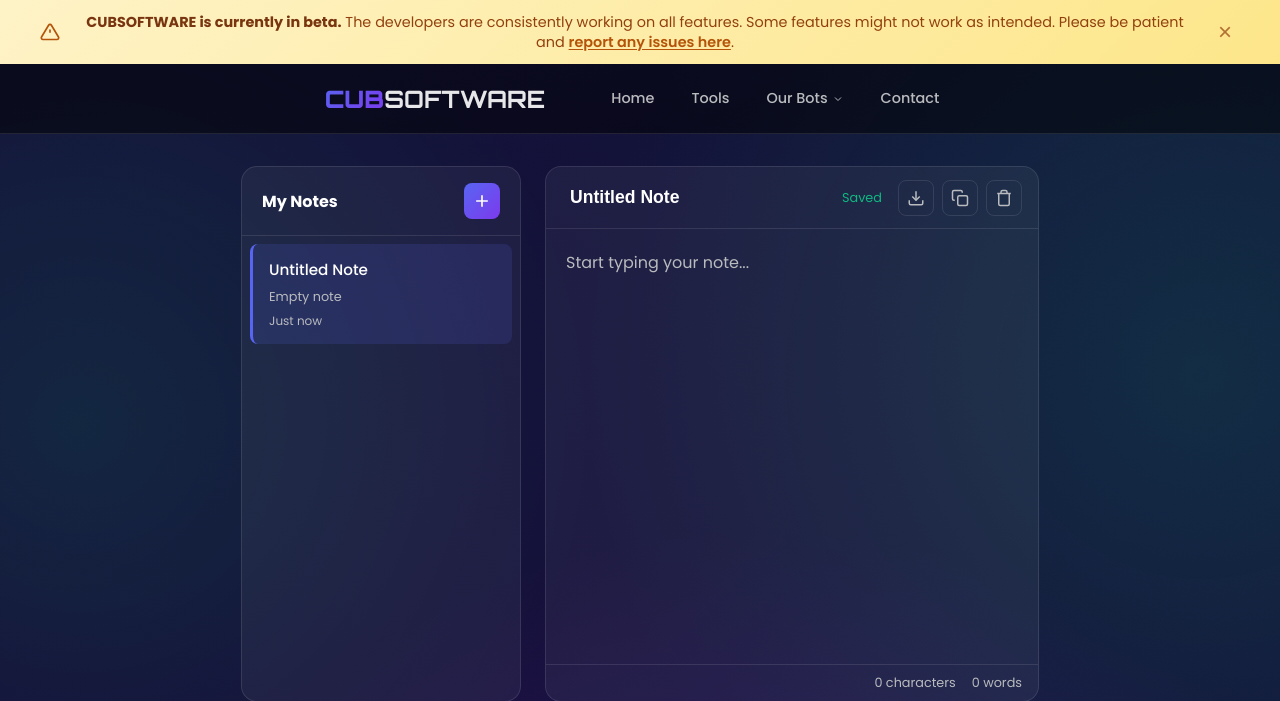
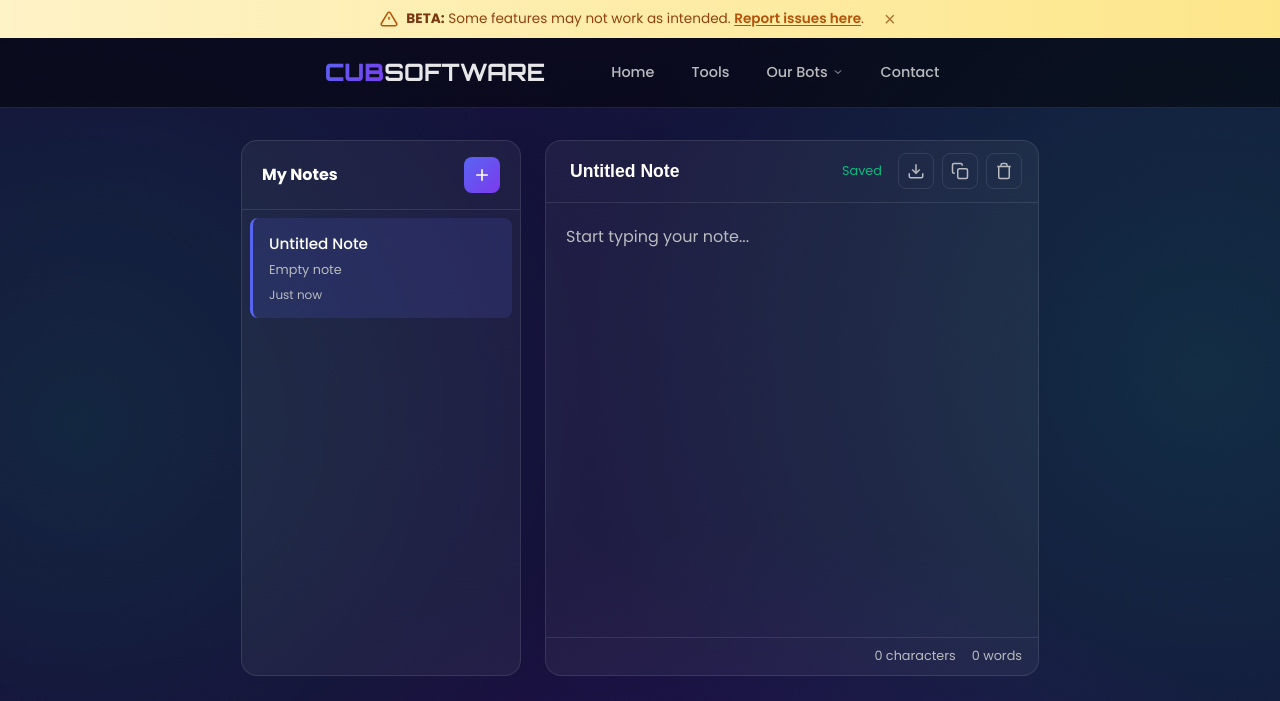
Before and after one commit to HexEchoTV/CUBSOFTWARE, a Flask app: page /apps/notepad in a window 1280 px wide. Shown: the top 701 px of the page. Run offline with Flask 3, Linux system fonts and the light colour scheme; some libraries are stand-ins or nearby versions.

Commit message:
CUBSOFTWARE DEPLOYMENT

```diff
--- a/cubsoftware-server/apps/cubsoftware-website/website/includes/header.html
+++ b/cubsoftware-server/apps/cubsoftware-website/website/includes/header.html
@@ -3,16 +3,12 @@
 <!-- Beta Banner -->
 <div class="beta-banner" id="betaBanner">
     <div class="beta-banner-content">
-        <svg class="beta-icon" viewBox="0 0 24 24" fill="none" stroke="currentColor" stroke-width="2" width="20" height="20">
+        <svg class="beta-icon" viewBox="0 0 24 24" fill="none" stroke="currentColor" stroke-width="2" width="18" height="18">
             <path d="M10.29 3.86L1.82 18a2 2 0 0 0 1.71 3h16.94a2 2 0 0 0 1.71-3L13.71 3.86a2 2 0 0 0-3.42 0z"/>
             <line x1="12" y1="9" x2="12" y2="13"/>
             <line x1="12" y1="17" x2="12.01" y2="17"/>
         </svg>
-        <p>
-            <strong>CUBSOFTWARE is currently in beta.</strong>
-            The developers are consistently working on all features. Some features might not work as intended. Please be patient and
-            <a href="/contact">report any issues here</a>.
-        </p>
+        <p><strong>BETA:</strong> Some features may not work as intended. <a href="/contact">Report issues here</a>.</p>
         <button class="beta-banner-close" id="betaBannerClose" aria-label="Dismiss">&times;</button>
     </div>
 </div>
--- a/cubsoftware-server/apps/cubsoftware-website/website/static/css/shared.css
+++ b/cubsoftware-server/apps/cubsoftware-website/website/static/css/shared.css
@@ -234,21 +234,20 @@ a:hover {
 
 /* ==================== BETA BANNER ==================== */
 .beta-banner {
-    background: linear-gradient(135deg, #fef3c7, #fde68a);
+    background: linear-gradient(90deg, #fef3c7, #fde68a);
     color: #92400e;
-    padding: 0.75rem 1rem;
+    padding: 0.5rem 1rem;
     position: relative;
     z-index: 1001;
 }
 
 .beta-banner-content {
-    max-width: 1200px;
+    max-width: 1400px;
     margin: 0 auto;
     display: flex;
     align-items: center;
-    gap: 0.75rem;
+    gap: 0.5rem;
     justify-content: center;
-    text-align: center;
 }
 
 .beta-banner .beta-icon {
@@ -258,8 +257,8 @@ a:hover {
 
 .beta-banner p {
     margin: 0;
-    font-size: 0.9rem;
-    line-height: 1.4;
+    font-size: 0.85rem;
+    white-space: nowrap;
 }
 
 .beta-banner strong {
@@ -281,31 +280,24 @@ a:hover {
     background: none;
     border: none;
     color: #92400e;
-    font-size: 1.5rem;
+    font-size: 1.25rem;
     cursor: pointer;
-    padding: 0 0.5rem;
+    padding: 0 0.25rem;
     line-height: 1;
     opacity: 0.7;
     transition: opacity 0.2s;
     flex-shrink: 0;
+    margin-left: 0.5rem;
 }
 
 .beta-banner-close:hover {
     opacity: 1;
 }
 
-@media (max-width: 768px) {
-    .beta-banner {
-        padding: 0.6rem 0.75rem;
-    }
-
-    .beta-banner-content {
-        gap: 0.5rem;
-    }
-
+@media (max-width: 600px) {
     .beta-banner p {
-        font-size: 0.8rem;
-        text-align: left;
+        font-size: 0.75rem;
+        white-space: normal;
     }
 
     .beta-banner .beta-icon {
```
Also changed, not shown: cubsoftware-server/apps/cubsoftware-website/website/index.html (+26 -0 lines).
